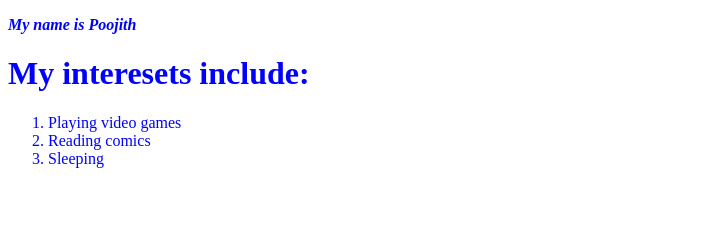
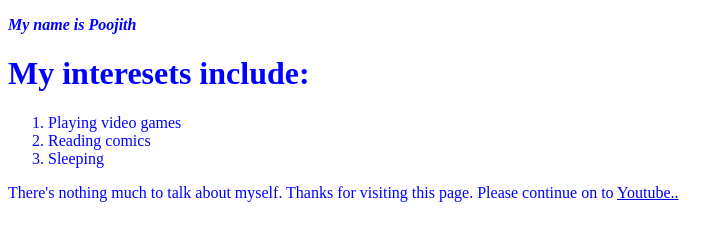
Before and after one commit to Noobie777/DemoWebsite, a plain HTML site: page index.html in a window 1280 px wide. Shown: the whole page, without its empty margins (0-725 px from the left). Drawn offline with Linux system fonts and the light colour scheme.

Commit message:
a webpage

```diff
--- a/index.html
+++ b/index.html
@@ -14,5 +14,6 @@ href="style.css">
 	<li>Reading comics</li>
 	<li>Sleeping</li>
 </ol>
+<p>There's nothing much to talk about myself. Thanks for visiting this page. Please continue on to <a href = "http://www.youtube.com"> Youtube..</a></p>
 </body>
 </html>
```
